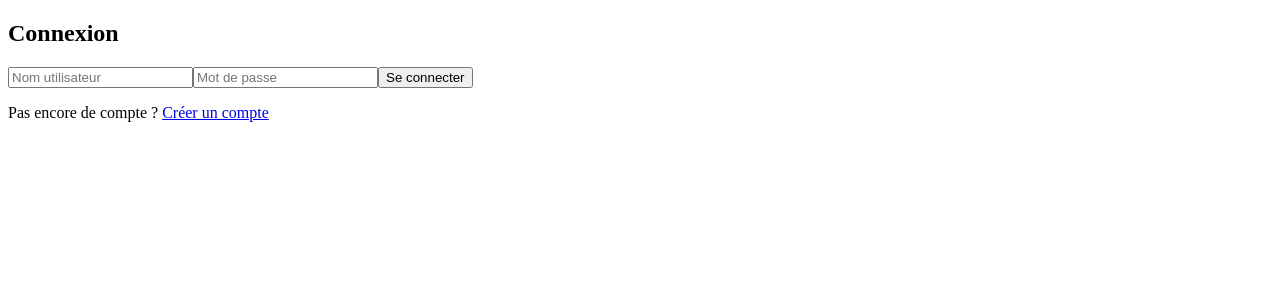
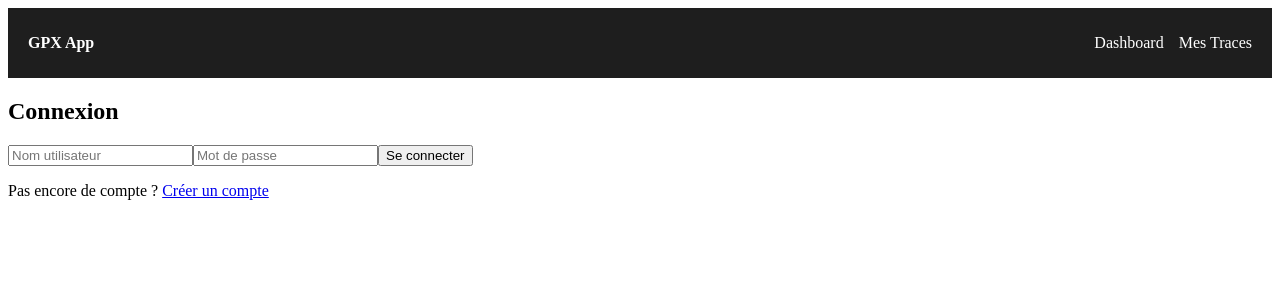
Before and after one commit to Elflodesbois/ocgif-gpx, an Angular app: page /login in a window 1280 px wide. Shown: the top 300 px of the page. Built offline with nearby package versions, Linux system fonts and the light colour scheme.

Commit message:
bare de navigation + page trace qui marche

```diff
--- a/src/app/app.html
+++ b/src/app/app.html
@@ -1 +1,2 @@
+<app-navbar></app-navbar>
 <router-outlet></router-outlet>
--- a/src/app/app.routes.ts
+++ b/src/app/app.routes.ts
@@ -4,6 +4,7 @@ import { Login } from './pages/login/login';
 import { Register } from './pages/register/register';
 import { Dashboard } from './pages/dashboard/dashboard';
 import { authGuard } from './guards/auth-guard';
+import { MesTraces } from './pages/mes-traces/mes-traces';
 
 export const routes: Routes = [
   { path: 'login', component: Login },
@@ -14,6 +15,8 @@ export const routes: Routes = [
     component: Dashboard,
     canActivate: [authGuard] // protégé
   },
+  { path: 'mes-traces', component: MesTraces, canActivate: [authGuard] // protégé
+   },
 
   { path: '', redirectTo: 'login', pathMatch: 'full' }
 ];
--- a/src/app/app.ts
+++ b/src/app/app.ts
@@ -1,10 +1,11 @@
 import { Component, signal } from '@angular/core';
 import { RouterOutlet } from '@angular/router';
+import { Navbar } from './components/navbar/navbar';
 
 @Component({
   selector: 'app-root',
   standalone: true,
-  imports: [RouterOutlet],
+  imports: [RouterOutlet, Navbar],
   templateUrl: './app.html',
   styleUrl: './app.scss'
 })
--- /dev/null
+++ b/src/app/components/navbar/navbar.html
@@ -0,0 +1,13 @@
+<nav class="navbar">
+  <div class="logo">
+    <strong>GPX App</strong>
+  </div>
+  <ul class="menu">
+    <li><a routerLink="/dashboard">Dashboard</a></li>
+    <li><a routerLink="/mes-traces">Mes Traces</a></li>
+  </ul>
+  <div class="user-info" *ngIf="auth.isLoggedIn()">
+    <span>Connecté</span>
+    <button (click)="logout()">Déconnexion</button>
+  </div>
+</nav>
--- /dev/null
+++ b/src/app/components/navbar/navbar.scss
@@ -0,0 +1,30 @@
+.navbar {
+  display: flex;
+  justify-content: space-between;
+  align-items: center;
+  padding: 10px 20px;
+  background-color: #1e1e1e;
+  color: white;
+
+  .menu {
+    display: flex;
+    list-style: none;
+    gap: 15px;
+
+    li a {
+      color: white;
+      text-decoration: none;
+    }
+  }
+
+  .user-info {
+    display: flex;
+    align-items: center;
+    gap: 10px;
+
+    button {
+      padding: 5px 10px;
+      cursor: pointer;
+    }
+  }
+}
--- /dev/null
+++ b/src/app/components/navbar/navbar.ts
@@ -0,0 +1,21 @@
+import { Component } from '@angular/core';
+import { RouterLink, Router } from '@angular/router';
+import { Auth } from '../../services/auth';
+import { CommonModule } from '@angular/common';
+
+@Component({
+  selector: 'app-navbar',
+  standalone: true,
+  imports: [CommonModule, RouterLink],
+  templateUrl: './navbar.html',
+  styleUrl: './navbar.scss'
+})
+export class Navbar {
+  constructor(public auth: Auth, private router: Router) {}
+
+  logout() {
+    this.auth.logout();
+    this.router.navigate(['/login']);
+  }
+
+}
--- a/src/app/services/trace.ts
+++ b/src/app/services/trace.ts
@@ -5,13 +5,15 @@ import { HttpClient } from '@angular/common/http';
   providedIn: 'root'
 })
 export class Trace {
+  private baseUrl = 'http://localhost:3000/api/gpx';
+
   constructor(private http: HttpClient) {}
 
   getMyTraces() {
-    return this.http.get<any[]>('/api/traces/mes-traces');
+    return this.http.get<any[]>(`${this.baseUrl}/mes-traces`);
   }
 
   deleteTrace(id: number) {
-    return this.http.delete(`/api/traces/mes-traces/${id}`);
+     return this.http.delete(`${this.baseUrl}/mes-traces/${id}`);
   }
 }
```
Also changed, not shown: 2 other files (tests, documents, lock files or other folders).
